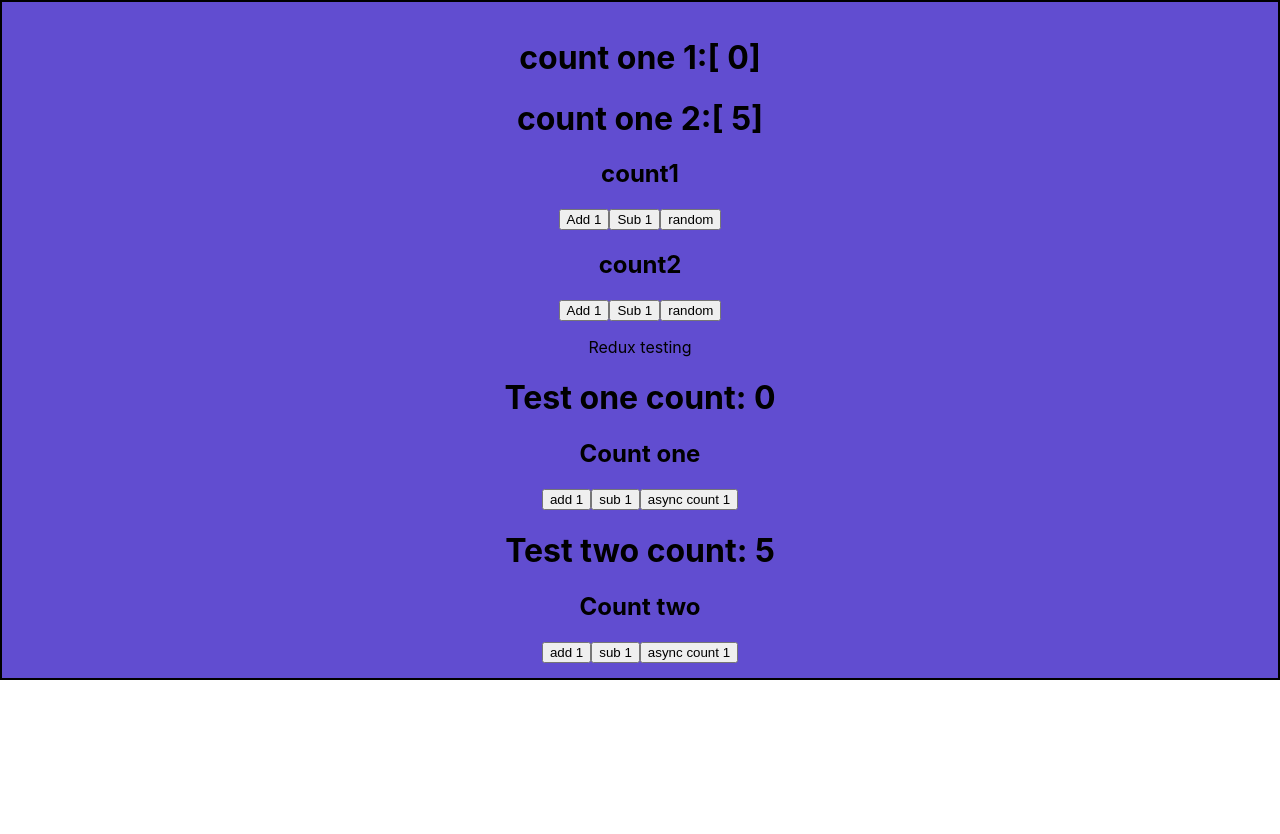
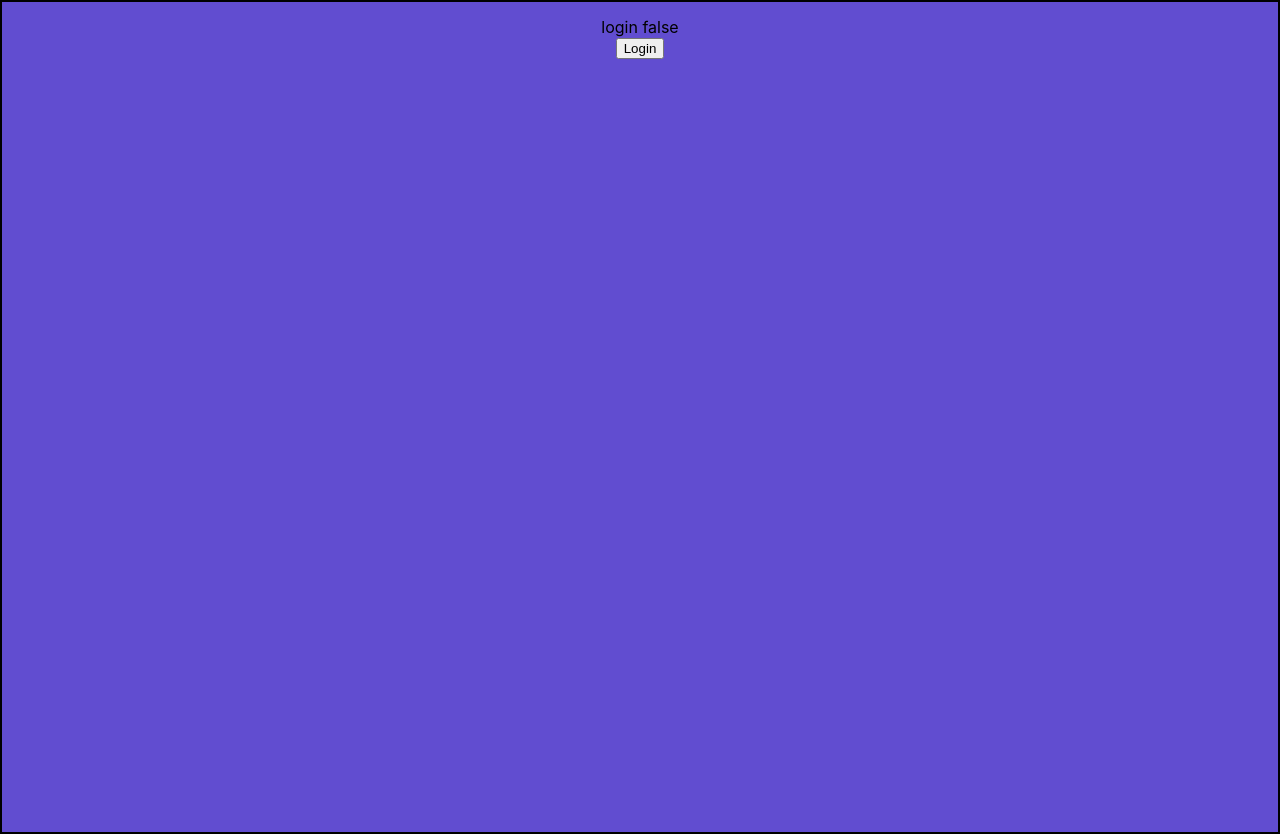
Before and after one commit to igoris12/study-react, a React (Create React App) app: page / in a window 1280 px wide. Before the commit the page ends 800 px from the top, so only its background shows below. Built offline with nearby package versions, Linux system fonts and the light colour scheme.

Commit message:
login redux done good

```diff
--- a/src/App.js
+++ b/src/App.js
@@ -2,8 +2,9 @@
 import { useSelector, useDispatch } from 'react-redux';
 import { bindActionCreators } from 'redux';
 import CountOneAndTwoTest from './components/CountOneAndTwoTest';
+import { actionCreators, actionCreators2 } from './redux/index';
+import Login from './components/Login';
 
-import { actionCreators, actionCreators2 } from './redux/index';
 function App() {
   const count = useSelector(state => state.count);
   const count2 = useSelector(state => state.count2);
@@ -13,7 +14,8 @@ function App() {
 
   return (
     <div className="App">
-      <h1>count one 1:[ {count}]</h1>
+      <Login />
+      {/* <h1>count one 1:[ {count}]</h1>
       <h1>count one 2:[ {count2}]</h1>
 
       <div>
@@ -29,8 +31,9 @@ function App() {
         <button onClick={() => subOne2()}>Sub 1</button>
         <button onClick={() => async2()} >random</button>
       </div>
-      <p>Redux testing </p>
-      <CountOneAndTwoTest />
+      <p>Redux testing </p> */}
+      {/* <CountOneAndTwoTest /> */}
+
     </div>
   );
 }
--- /dev/null
+++ b/src/components/Login.jsx
@@ -0,0 +1,23 @@
+import React from 'react';
+import { useSelector, useDispatch } from 'react-redux';
+import { bindActionCreators } from 'redux';
+import { actionCreators } from '../redux2/index';
+const Login = () => {
+  const loginState = useSelector((state) => state.login);
+  const dispatch = useDispatch();
+
+  const { login, logout } = bindActionCreators(actionCreators, dispatch);
+  console.log(loginState);
+
+  return (
+    <div>
+      login {JSON.stringify(loginState)}
+      <div>
+        {!loginState && <button onClick={() => login()}>Login</button>}
+        {loginState && <button onClick={() => logout()}>Logout</button>}
+      </div>
+    </div>
+  );
+};
+
+export default Login;
--- a/src/index.js
+++ b/src/index.js
@@ -4,11 +4,12 @@ import './index.scss';
 import App from './App';
 
 import { Provider } from 'react-redux';
-import { store } from './redux/store';
+// import { store } from './redux/store';
+import { store2 } from './redux2/store';
 
 ReactDOM.render(
   <React.StrictMode>
-    <Provider store={store}>
+    <Provider store={store2}>
       <App />
     </Provider>
   </React.StrictMode>,
--- a/src/index.scss
+++ b/src/index.scss
@@ -5,6 +5,7 @@ body {
     sans-serif;
   -webkit-font-smoothing: antialiased;
   -moz-osx-font-smoothing: grayscale;
+  // overflow: hidden;
 }
 
 code {
@@ -17,4 +18,5 @@ code {
   text-align: center;
   border: 2px solid black;
   padding: 15px;
+  height: 100vh;
 }
--- a/src/redux/store.js
+++ b/src/redux/store.js
@@ -4,4 +4,4 @@ import reducers from './redusers/index';
 import thunk from 'redux-thunk';
 
 
-export const store = createStore(reducers, {}, applyMiddleware(thunk))
+// export const store = createStore(reducers, {}, applyMiddleware(thunk))
--- /dev/null
+++ b/src/redux2/action-creators/login.js
@@ -0,0 +1,11 @@
+export const login = () => {
+    return (dispatch) => {
+        dispatch({ type: 'login' })
+    }
+}
+
+export const logout = () => {
+    return (dispatch) => {
+        dispatch({ type: 'logout' })
+    }
+}
--- /dev/null
+++ b/src/redux2/index.js
@@ -0,0 +1 @@
+export * as actionCreators from './action-creators/login';
--- /dev/null
+++ b/src/redux2/reducers/index.js
@@ -0,0 +1,9 @@
+import { combineReducers } from 'redux';
+import loginReducer from './loginReducer';
+
+
+const reducers = combineReducers({
+    login: loginReducer
+})
+
+export default reducers
--- /dev/null
+++ b/src/redux2/reducers/loginReducer.js
@@ -0,0 +1,12 @@
+const loginReducer = (state = false, action) => {
+    switch (action.type) {
+        case "login":
+            return state = true
+        case 'logout':
+            return state = false
+        default:
+            return state
+    }
+}
+
+export default loginReducer
--- /dev/null
+++ b/src/redux2/store.js
@@ -0,0 +1,5 @@
+import { createStore, applyMiddleware } from 'redux';
+import reducers from '../redux2/reducers/index';
+import thunk from 'redux-thunk'
+
+export const store2 = createStore(reducers, {}, applyMiddleware(thunk))
```
